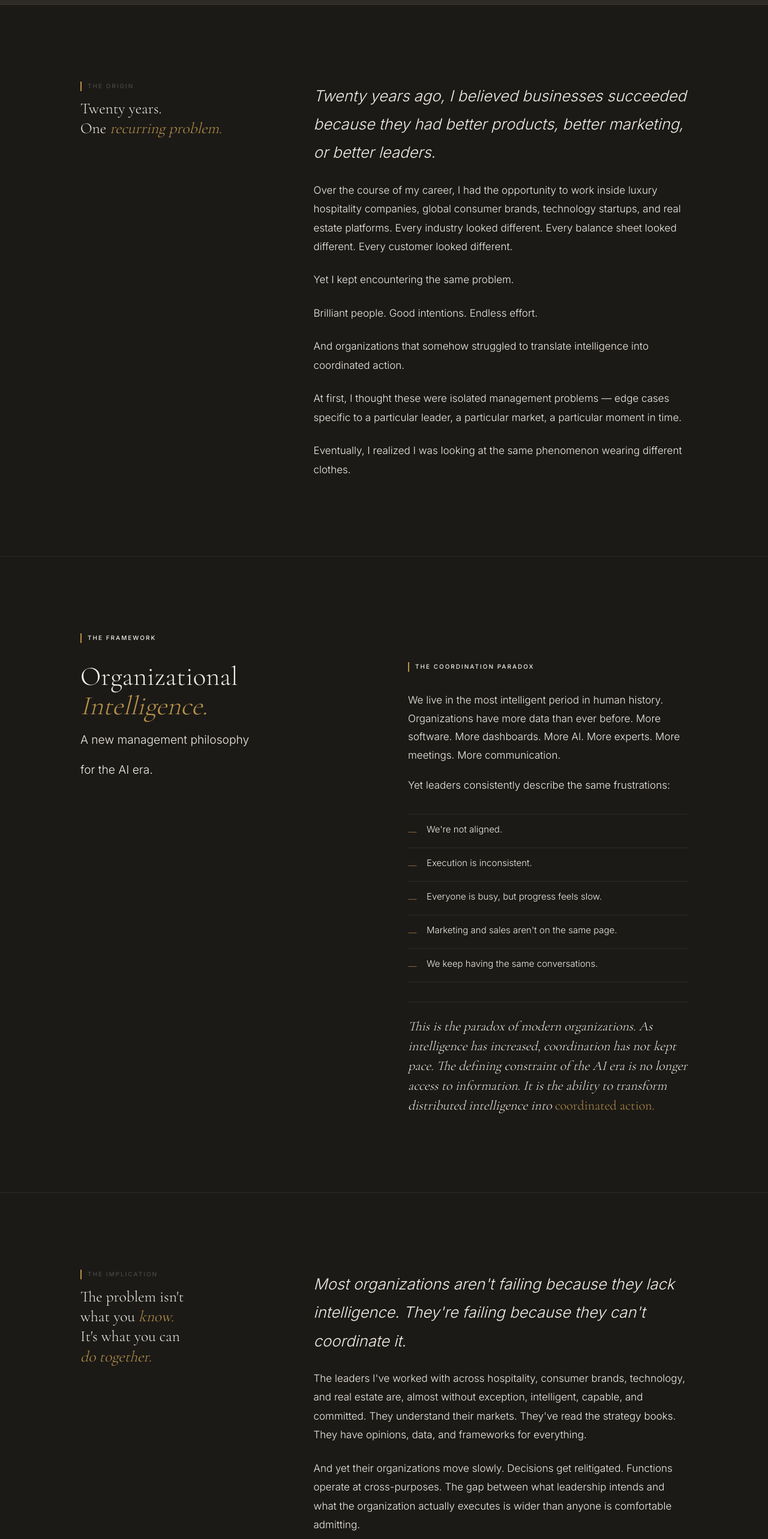
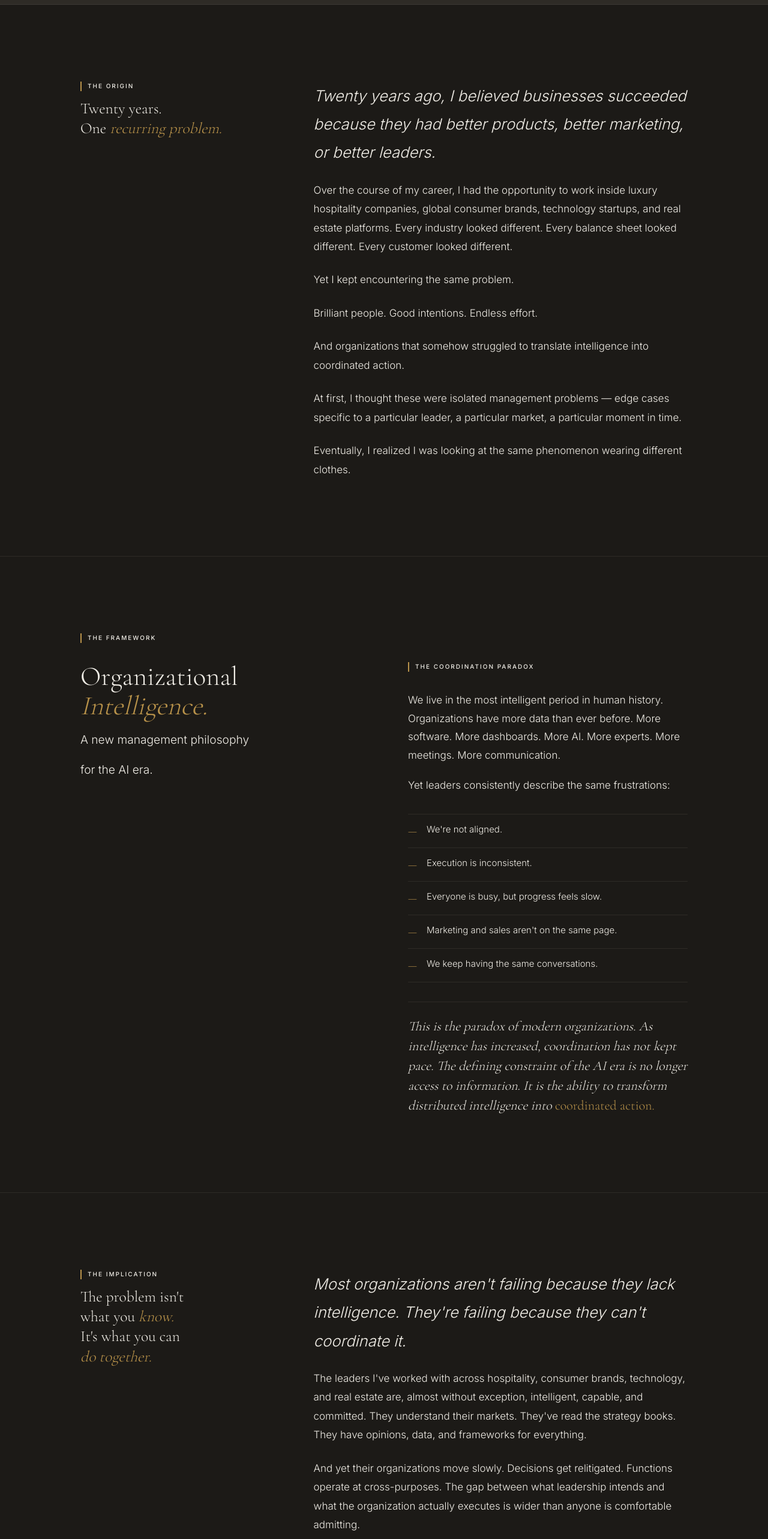
Before and after one commit to letsnavigatebmw/aperture-hospitality, a Next.js app: page /philosophy in a window 1280 px wide. Shown: the part 940-3506 px from the top of the page at 60% size. Built offline with nearby package versions, Linux system fonts and the light colour scheme.

Commit message:
fix: change all eyebrow section labels to white (#4a4845 -> #F0EDE6) for improved contrast

```diff
--- a/app/philosophy/page.tsx
+++ b/app/philosophy/page.tsx
@@ -82,7 +82,7 @@ export default function PhilosophyPage() {
       <section style={{ background: '#1C1A17', padding: 'clamp(5rem, 10vw, 9rem) 0', borderBottom: '1px solid #2e2b26' }}>
         <div style={{ maxWidth: '1140px', margin: '0 auto', padding: '0 clamp(1.5rem, 5vw, 4rem)', display: 'grid', gridTemplateColumns: '1fr 2fr', gap: 'clamp(3rem, 6vw, 7rem)', alignItems: 'start' }}>
           <div className="reveal">
-            <div style={{ display: 'flex', alignItems: 'center', gap: '0.625rem', fontSize: '0.625rem', fontWeight: 500, letterSpacing: '0.2em', textTransform: 'uppercase', color: '#4a4845', marginBottom: '0.75rem' }}>
+            <div style={{ display: 'flex', alignItems: 'center', gap: '0.625rem', fontSize: '0.625rem', fontWeight: 500, letterSpacing: '0.2em', textTransform: 'uppercase', color: '#F0EDE6', marginBottom: '0.75rem' }}>
               <span style={{ width: '2px', height: '1rem', background: '#B8924A' }}></span>
               The Origin
             </div>
@@ -156,7 +156,7 @@ export default function PhilosophyPage() {
       <section style={{ background: '#1C1A17', padding: 'clamp(5rem, 10vw, 9rem) 0', borderBottom: '1px solid #2e2b26' }}>
         <div style={{ maxWidth: '1140px', margin: '0 auto', padding: '0 clamp(1.5rem, 5vw, 4rem)', display: 'grid', gridTemplateColumns: '1fr 2fr', gap: 'clamp(3rem, 6vw, 7rem)', alignItems: 'start' }}>
           <div className="reveal">
-            <div style={{ display: 'flex', alignItems: 'center', gap: '0.625rem', fontSize: '0.625rem', fontWeight: 500, letterSpacing: '0.2em', textTransform: 'uppercase', color: '#4a4845', marginBottom: '0.75rem' }}>
+            <div style={{ display: 'flex', alignItems: 'center', gap: '0.625rem', fontSize: '0.625rem', fontWeight: 500, letterSpacing: '0.2em', textTransform: 'uppercase', color: '#F0EDE6', marginBottom: '0.75rem' }}>
               <span style={{ width: '2px', height: '1rem', background: '#B8924A' }}></span>
               The Implication
             </div>
@@ -188,7 +188,7 @@ export default function PhilosophyPage() {
       <section style={{ background: '#2e2b26', padding: 'clamp(5rem, 10vw, 9rem) 0', borderBottom: '1px solid #3a3733' }}>
         <div style={{ maxWidth: '1140px', margin: '0 auto', padding: '0 clamp(1.5rem, 5vw, 4rem)' }}>
           <div style={{ marginBottom: '4rem' }} className="reveal">
-            <div style={{ display: 'flex', alignItems: 'center', gap: '0.75rem', fontSize: '0.625rem', fontWeight: 500, letterSpacing: '0.2em', textTransform: 'uppercase', color: '#4a4845', marginBottom: '1.5rem' }}>
+            <div style={{ display: 'flex', alignItems: 'center', gap: '0.75rem', fontSize: '0.625rem', fontWeight: 500, letterSpacing: '0.2em', textTransform: 'uppercase', color: '#F0EDE6', marginBottom: '1.5rem' }}>
               <span style={{ width: '2px', height: '1rem', background: '#B8924A' }}></span>
               What We Believe
             </div>
@@ -265,7 +265,7 @@ export default function PhilosophyPage() {
       {/* ══ CHAPTER CTA ══ */}
       <section style={{ background: '#1C1A17', padding: 'clamp(5rem, 10vw, 9rem) 0', borderBottom: '1px solid #2e2b26' }}>
         <div style={{ maxWidth: '1140px', margin: '0 auto', padding: '0 clamp(1.5rem, 5vw, 4rem)' }}>
-          <div style={{ display: 'flex', alignItems: 'center', gap: '0.75rem', fontSize: '0.625rem', fontWeight: 500, letterSpacing: '0.2em', textTransform: 'uppercase', color: '#4a4845', marginBottom: '2.5rem' }} className="reveal">
+          <div style={{ display: 'flex', alignItems: 'center', gap: '0.75rem', fontSize: '0.625rem', fontWeight: 500, letterSpacing: '0.2em', textTransform: 'uppercase', color: '#F0EDE6', marginBottom: '2.5rem' }} className="reveal">
             <span style={{ width: '2px', height: '1rem', background: '#B8924A' }}></span>
             The Philosophy — In Writing
           </div>
```
